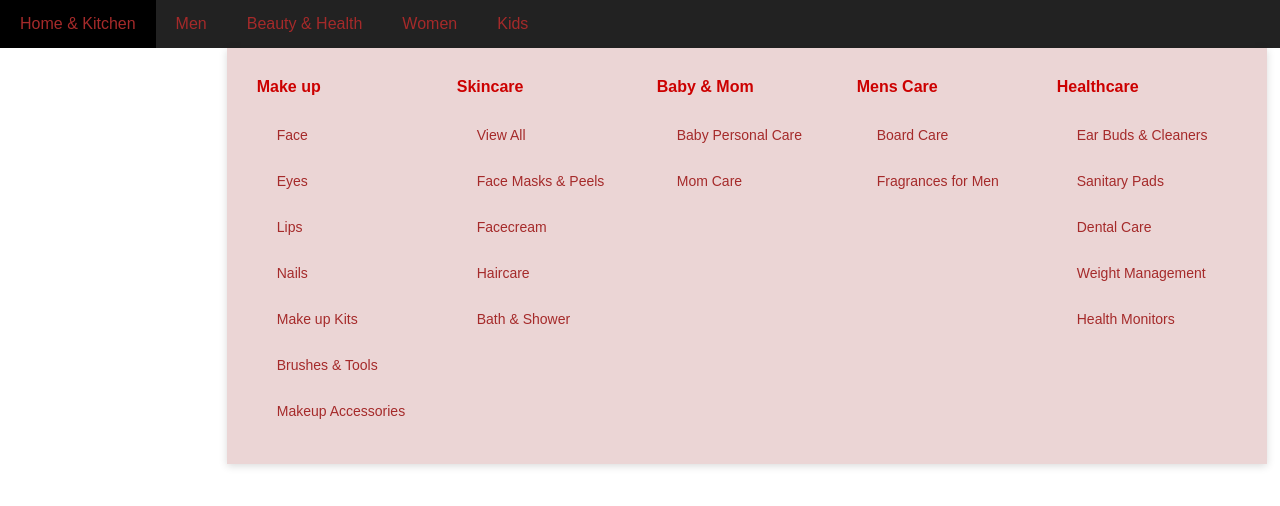
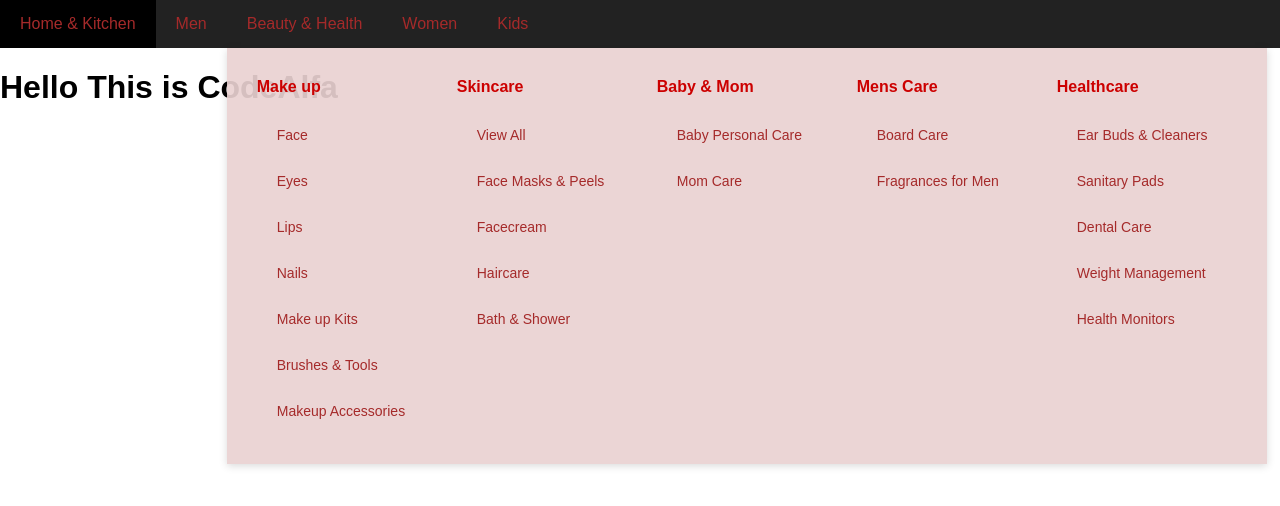
Before and after one commit to Sayma30062005/dempcode, a plain HTML site: page index.html in a window 1280 px wide. Drawn offline with Linux system fonts and the light colour scheme.

Commit message:
Just demo

```diff
--- a/index.html
+++ b/index.html
@@ -130,6 +130,6 @@
       <li><a href="#">Kids</a></li>
     </ul>
   </nav>
-
+<h1>Hello This  is CodeAlfa</h1>
 </body>
 </html>
```
